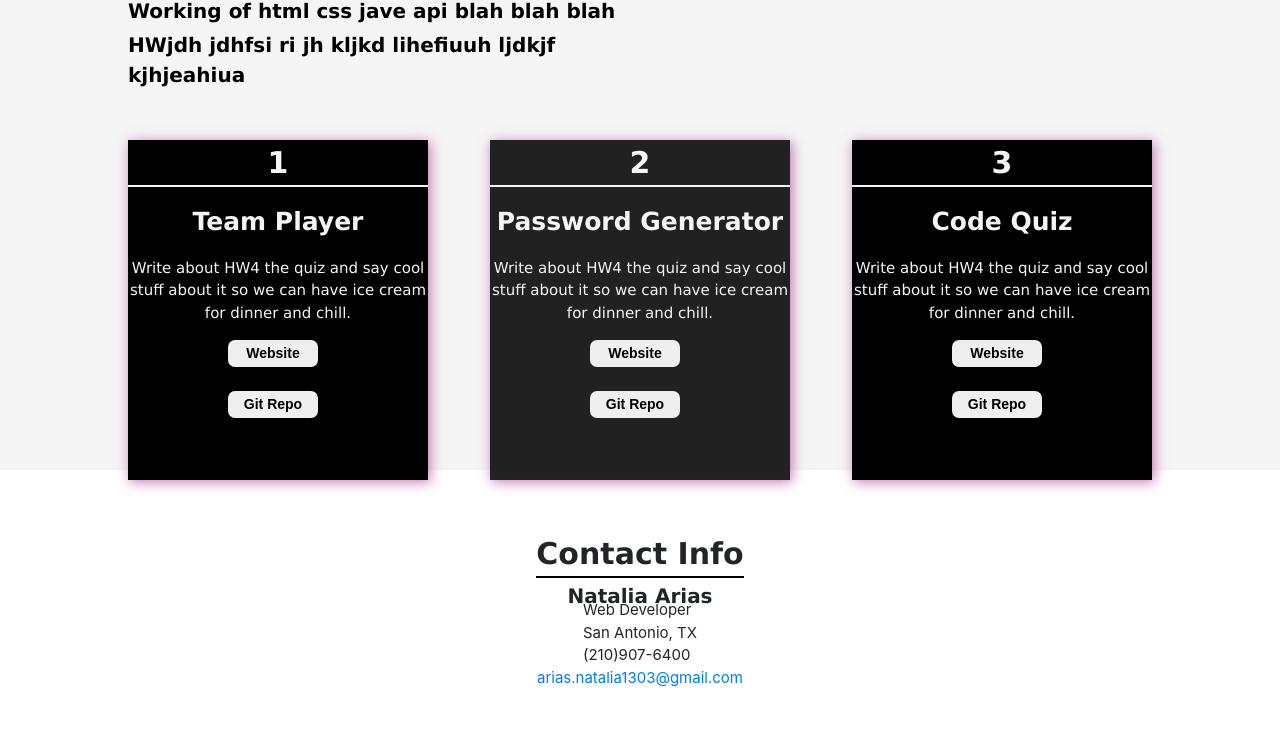
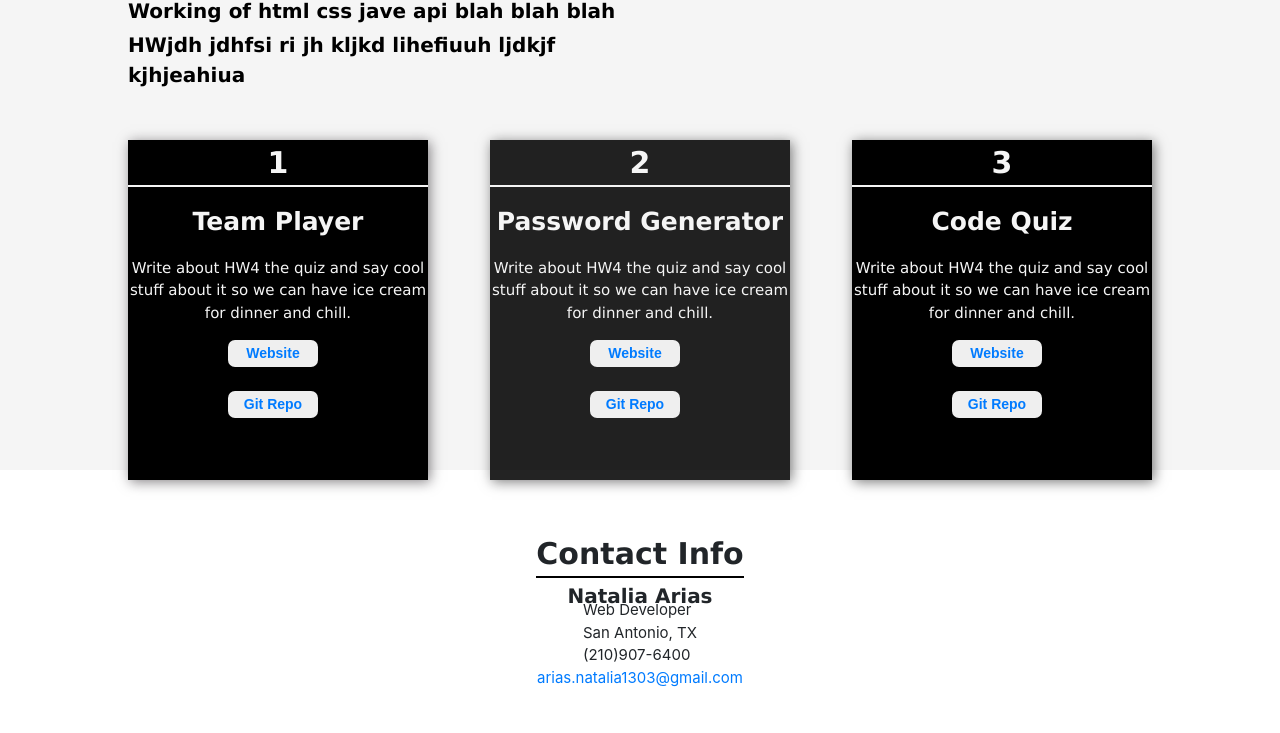
Before and after one commit to nabi-0/Portfolio, a plain HTML site: page index.html in a window 1280 px wide. Shown: the part 1070-1803 px from the top of the page. Drawn offline with nearby package versions, Linux system fonts and the light colour scheme.

Commit message:
repo btns

```diff
--- a/index.html
+++ b/index.html
@@ -63,24 +63,24 @@
                     <p class="title">Team Player</p>
                     <p class="details">Write about HW4 the quiz and say cool stuff about it so
                         we can have ice cream for dinner and chill.</p>
-                    <button>Website</button><br>
-                    <button>Git Repo</button>
+                    <button><a target="_blank" href="https://nabi-0.github.io/Project1/">Website</a></button><br>
+                    <button><a target="_blank" href="https://github.com/nabi-0/Project1">Git Repo</a></button>
                 </div>
                 <div class="box2">
                     <p>2</p>
                     <p class="title">Password Generator</p>
                     <p class="details">Write about HW4 the quiz and say cool stuff about it so
                         we can have ice cream for dinner and chill.</p>
-                    <button class="gitweb">Website</button><br>
-                    <button>Git Repo</button>
+                    <button class="gitweb"><a target="_blank" href="https://nabi-0.github.io/Password_Generator/">Website</a></button><br>
+                    <button><a target="_blank" href="https://github.com/nabi-0/Password_Generator">Git Repo</a></button>
                 </div>
                 <div class="box3">
                     <p>3</p>
                     <p class="title">Code Quiz</p>
                     <p class="details">Write about HW4 the quiz and say cool stuff about it so
                         we can have ice cream for dinner and chill.</p>
-                    <button>Website</button><br>
-                    <button>Git Repo</button>
+                    <button><a target="_blank" href="https://nabi-0.github.io/Code_Quiz/">Website</a></button><br>
+                    <button><a target="_blank" href="https://github.com/nabi-0/Code_Quiz">Git Repo</a></button>
                 </div>
             </div>
         </div>
--- a/style.css
+++ b/style.css
@@ -45,7 +45,6 @@ nav ul li a {
 }
 .active {
     font-weight: bold;
-    color: rgba(146, 0, 114, 0.815);
 }
 .text-container p:nth-child(1) {
     font-family: 'Lucida Sans Unicode';
@@ -193,7 +192,7 @@ button:active {
     width: 300px;
     height: 340px;
     background-color:black;
-    box-shadow: 2px 2px 12px rgba(146, 0, 114, 0.534);
+    box-shadow: 2px 2px 12px rgba(27, 21, 26, 0.534);
     /*border-radius: 10px;
     justify-content: center;
     align-items: center;
@@ -203,14 +202,14 @@ button:active {
     width: 300px;
     height: 340px;
     background-color: rgba(0, 0, 0, 0.863);
-    box-shadow: 2px 2px 12px rgba(146, 0, 114, 0.534);
+    box-shadow: 2px 2px 12px rgba(12, 11, 12, 0.534);
     /*border-radius: 10px;*/
 }
 .box3 {
     width: 300px;
     height: 340px;
     background-color: black;
-    box-shadow: 2px 2px 12px rgba(146, 0, 114, 0.534);
+    box-shadow: 2px 2px 12px rgba(3, 3, 3, 0.534);
     /*border-radius: 10px;*/
 }
 .box {
```
